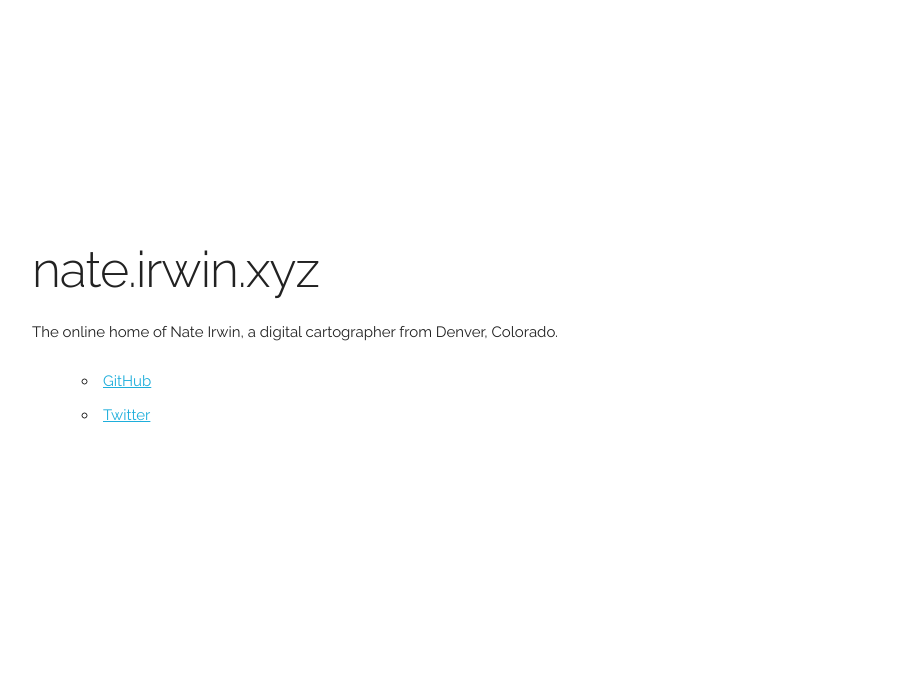
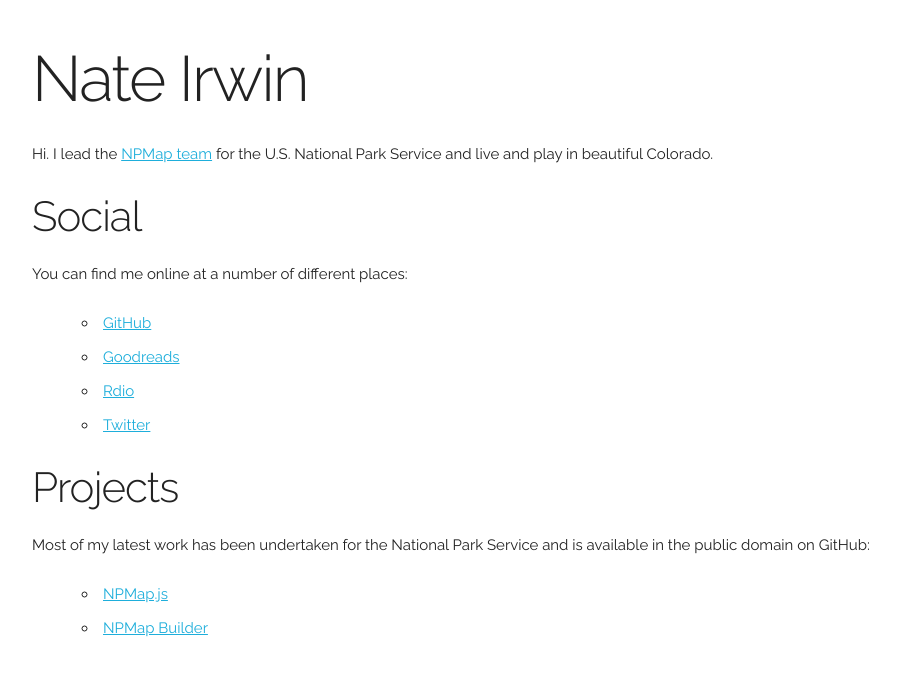
Before and after one commit to irwin-xyz/nate-irwin-xyz, a Jekyll site: the page built from index.md, in a window 1280 px wide. Shown: the top 676 px of the page, without its empty margins (128-1028 px from the left). Built offline with Jekyll 4.4.1, drawn with Linux system fonts in a browser that asks for light colours.

Commit message:
Add some links

```diff
--- a/_layouts/default.html
+++ b/_layouts/default.html
@@ -4,7 +4,7 @@
   <body>
     <div class="container">
       <div class="row">
-        <div class="column" style="margin-top:25%">
+        <div class="column">
           {{ content }}
         </div>
       </div>
--- a/assets/css/site.css
+++ b/assets/css/site.css
@@ -0,0 +1,18 @@
+body {
+  margin: 1em auto 4em auto;
+  padding: 0 18px;
+}
+h1 {
+  font-size: 64px;
+  font-weight: 300;
+  letter-spacing: -2px;
+  line-height: 1em;
+  margin: .5em 0;
+}
+p {
+  line-height: 1.5em;
+}
+ul {
+  margin-left: 50px;
+  margin-top: 25px;
+}
--- a/index.md
+++ b/index.md
@@ -2,15 +2,22 @@
 layout: default
 ---
 
-# nate.irwin.xyz
+# Nate Irwin
 
-The online home of Nate Irwin, a digital cartographer from Denver, Colorado.
+Hi. I lead the [NPMap team](http://www.nps.gov/npmap/) for the U.S. National Park Service and live and play in beautiful Colorado.
 
-<ul style="margin-left:50px;margin-top:25px;">
-  <li>
-    <a href="https://github.com/nateirwin/">GitHub</a>
-  </li>
-  <li>
-    <a href="https://twitter.com/nateirwin/">Twitter</a>
-  </li>
-</ul>
+## Social
+
+You can find me online at a number of different places:
+
+- [GitHub](https://github.com/nateirwin/)
+- [Goodreads](http://www.goodreads.com/user/show/76558-nate-irwin)
+- [Rdio](https://www.rdio.com/people/nateirwin/)
+- [Twitter](https://twitter.com/nateirwin/)
+
+## Projects
+
+Most of my latest work has been undertaken for the National Park Service and is available in the public domain on GitHub:
+
+- [NPMap.js](https://github.com/nationalparkservice/npmap.js/)
+- [NPMap Builder](https://github.com/nationalparkservice/npmap-builder/)
```
Also changed, not shown: 4 other files.
